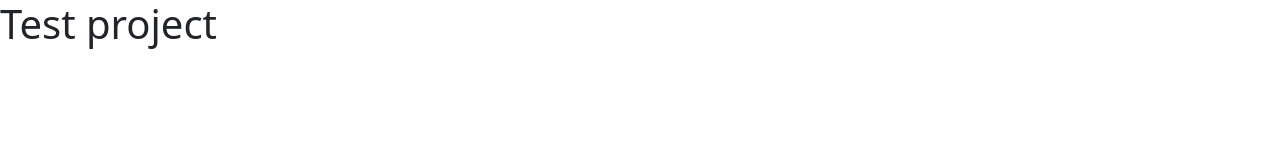
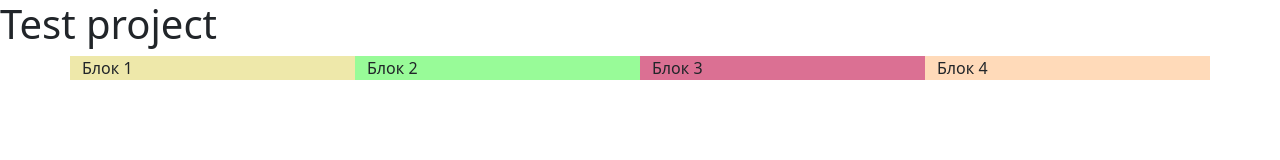
Before and after one commit to Dimowww/dimowww.github.io, a plain HTML site: page index.html in a window 1280 px wide. Drawn offline with nearby package versions, Linux system fonts and the light colour scheme.

Commit message:
Update index.html

```diff
--- a/index.html
+++ b/index.html
@@ -8,6 +8,30 @@
   <link href="https://cdn.jsdelivr.net/npm/bootstrap@5.1.1/dist/css/bootstrap.min.css" rel="stylesheet" integrity="sha384-F3w7mX95PdgyTmZZMECAngseQB83DfGTowi0iMjiWaeVhAn4FJkqJByhZMI3AhiU" crossorigin="anonymous">
 </head>
 <body>
-  <h1> Test project </h1>
-  </body>
-  </html>
+    <h1> Test project </h1>
+    <div class="container">
+    <div class="row">
+        <div class="block-1 col-3"> Блок 1</div>
+        <div class="block-2 col-3"> Блок 2</div>
+        <div class="block-3 col-3"> Блок 3</div>
+        <div class="block-4 col-3"> Блок 4</div>
+    </div>
+    </div>
+
+    <style>
+        .block-1{
+          background: palegoldenrod;
+        }
+
+        .block-2{
+          background: palegreen;
+        }
+        .block-3{
+          background: palevioletred;
+        }
+        .block-4{
+          background: peachpuff;
+        }
+    </style>
+</body>
+</html>
```
